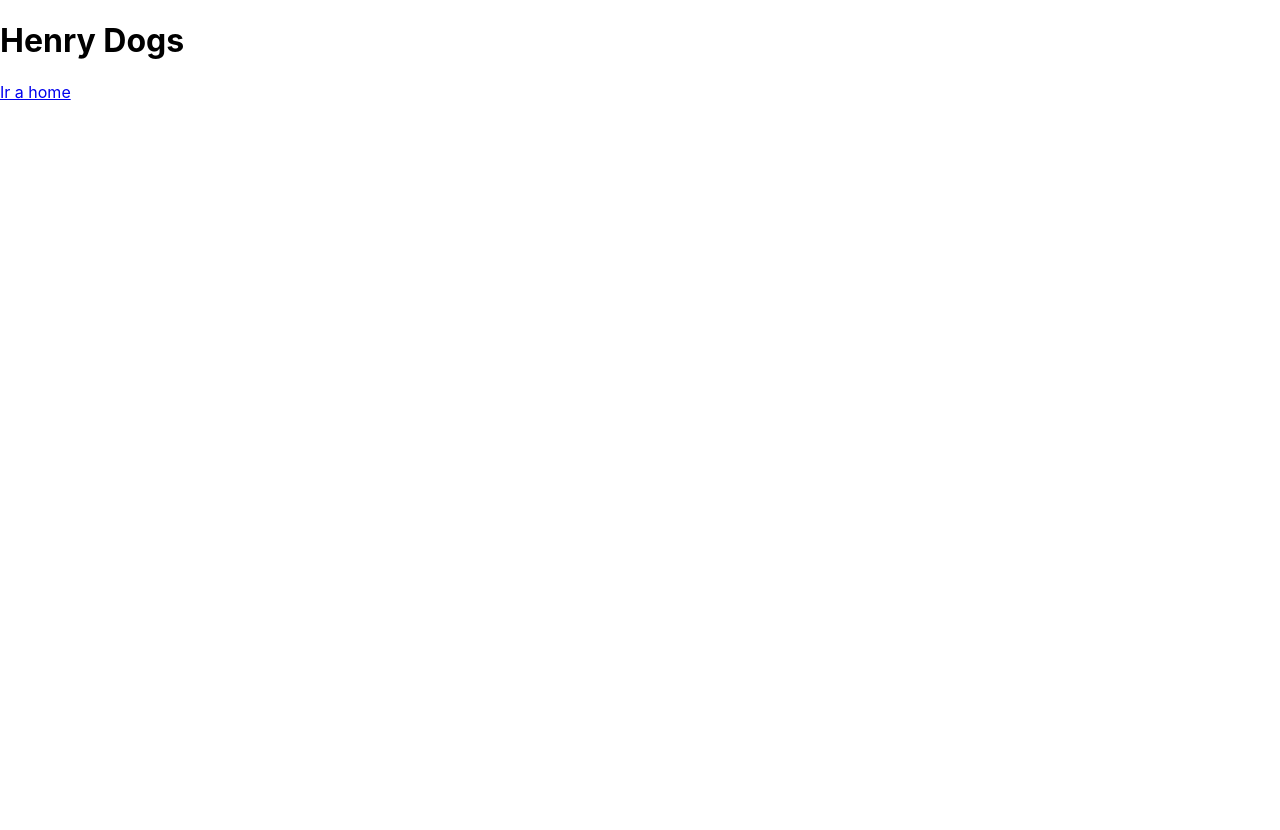
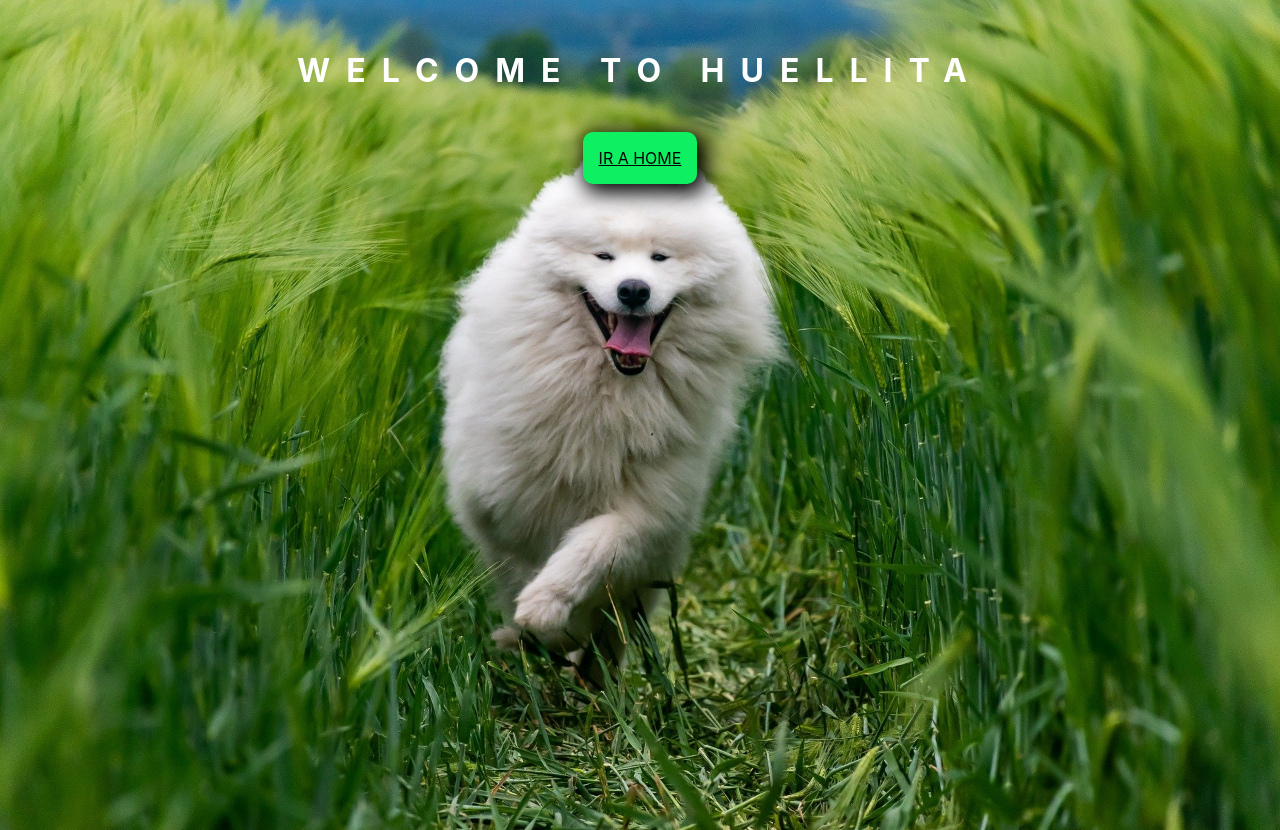
Before and after one commit to RodriguezLorena/PIDogsRodriguezLorena, a React (Create React App) app in the folder client/: page / in a window 1280 px wide. Before the commit the page ends 800 px from the top, so only its background shows below. Built offline with nearby package versions, Linux system fonts and the light colour scheme.

Commit message:
landing y home

```diff
--- a/client/src/pages/Landing.jsx
+++ b/client/src/pages/Landing.jsx
@@ -1,13 +1,18 @@
 import React from 'react'
 import { Link } from 'react-router-dom'
+import styles from "../styles/Landing.module.css"
+
 
 const Landing = () => {
   return (
-    <div>
-      <div>
-         <h1>Henry Dogs</h1>
-         <Link to='/home'>Ir a home</Link>
-      </div>
+
+      <div className={styles.Landing}>
+         <h1 className={styles.Titulo}>Welcome to Huellita</h1>
+
+         <Link to='/home' className={styles.Boton}>Ir a home</Link>
+
+
+
     </div>
   )
 }
--- /dev/null
+++ b/client/src/styles/Landing.module.css
@@ -0,0 +1,38 @@
+
+
+.Landing{
+   background-image: url("../img/fondoInicio.jpg");
+
+    width: 100%;
+    height: 100vh;
+    background-size: cover;
+    display: flex;
+    flex-direction: column;
+    align-items: center;
+    gap: 20px;
+
+    padding-top: 30px;
+}
+
+.Titulo{
+    color: white;
+    text-transform: uppercase;
+    font-size: 2rem;
+    letter-spacing: 1rem;
+
+}
+
+.Boton{
+    padding: 1rem;
+    cursor: pointer;
+    box-shadow: 5px 5px 21px 5px black;
+    background-color: rgb(14, 240, 97);
+    color: black;
+    border-radius: 10px;
+    text-transform: uppercase;
+}
+
+.Boton:hover{
+    background-color: black;
+    color: white;
+}
```
Also changed, not shown: client/src/styles/style.modules.css (deleted).
